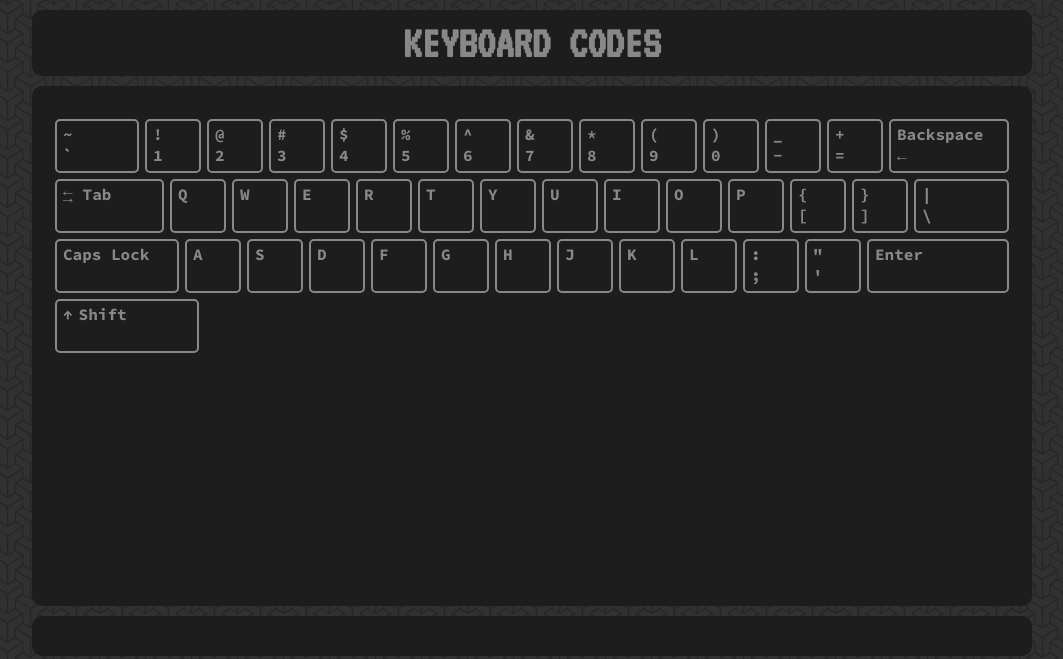
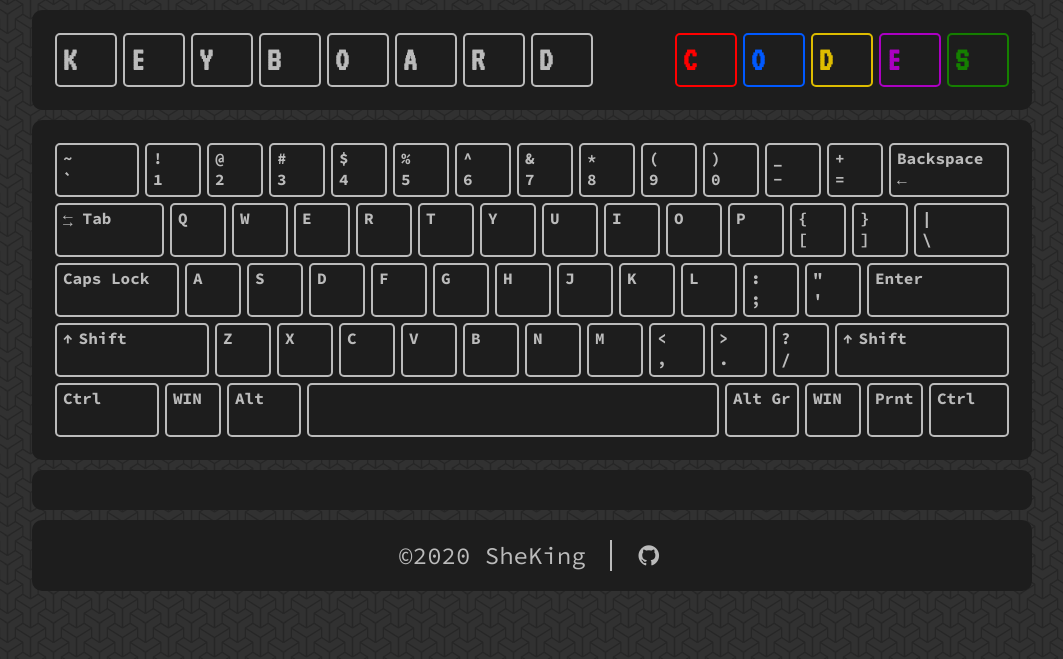
Before and after one commit to sheking666/keyboard-codes, a plain HTML site: page index.html in a window 1280 px wide. Shown: the whole page, without its empty margins (108-1171 px from the left). Drawn offline with Linux system fonts and the light colour scheme.

Commit message:
finish keyboard and footer layout

```diff
--- /dev/null
+++ b/css/fontello.css
@@ -0,0 +1,59 @@
+@font-face {
+  font-family: 'fontello';
+  src: url('../font/fontello.eot?72412939');
+  src: url('../font/fontello.eot?72412939#iefix') format('embedded-opentype'),
+       url('../font/fontello.woff2?72412939') format('woff2'),
+       url('../font/fontello.woff?72412939') format('woff'),
+       url('../font/fontello.ttf?72412939') format('truetype'),
+       url('../font/fontello.svg?72412939#fontello') format('svg');
+  font-weight: normal;
+  font-style: normal;
+}
+/* Chrome hack: SVG is rendered more smooth in Windozze. 100% magic, uncomment if you need it. */
+/* Note, that will break hinting! In other OS-es font will be not as sharp as it could be */
+/*
+@media screen and (-webkit-min-device-pixel-ratio:0) {
+  @font-face {
+    font-family: 'fontello';
+    src: url('../font/fontello.svg?72412939#fontello') format('svg');
+  }
+}
+*/
+
+ [class^="icon-"]:before, [class*=" icon-"]:before {
+  font-family: "fontello";
+  font-style: normal;
+  font-weight: normal;
+  speak: never;
+
+  display: inline-block;
+  text-decoration: inherit;
+  width: 1em;
+  margin-right: .2em;
+  text-align: center;
+  /* opacity: .8; */
+
+  /* For safety - reset parent styles, that can break glyph codes*/
+  font-variant: normal;
+  text-transform: none;
+
+  /* fix buttons height, for twitter bootstrap */
+  line-height: 1em;
+
+  /* Animation center compensation - margins should be symmetric */
+  /* remove if not needed */
+  margin-left: .2em;
+
+  /* you can be more comfortable with increased icons size */
+  /* font-size: 120%; */
+
+  /* Font smoothing. That was taken from TWBS */
+  -webkit-font-smoothing: antialiased;
+  -moz-osx-font-smoothing: grayscale;
+
+  /* Uncomment for 3D effect */
+  /* text-shadow: 1px 1px 1px rgba(127, 127, 127, 0.3); */
+}
+
+.icon-github-circled:before { content: '\f09b'; } /* '' */
+.icon-windows:before { content: '\f17a'; } /* '' */
--- a/style.css
+++ b/css/style.css
@@ -4,17 +4,33 @@
 body {
     background-color: #252525;
     background-image: url(/img/escheresque_ste.png);
-    color: #888888;
+    color: #bbbbbb;
     font-family: 'Source Code Pro', monospace;
     font-size: 16px;
+}
+
+a:link {
+    color: #bbbbbb;
+}
+
+a:visited {
+    color: #bbbbbb;
+}
+
+a:hover {
+    color: #ffffff;
+}
+
+.clearfix {
+    clear: both;
 }
 
 .container {
     width: 1000px;
     display: block;
     background-color: #1d1d1d;
-    padding-top: 10px;
-    padding-bottom: 10px;
+    padding-top: 20px;
+    padding-bottom: 20px;
     margin-top: 10px;
     margin-bottom: 10px;
     margin-left: auto;
@@ -23,26 +39,24 @@ body {
 }
 
 .header {
+    padding-top: 20px;
+    padding-bottom: 20px;
+    font-size: 34px;
+    font-family: 'VT323', monospace;
+}
+
+.title {
+    margin-left: 20px;
+}
+
+.keyboard {
     height: auto;
     /* unnecessary */
 }
 
-.header>h1 {
-    font-size: 46px;
-    font-family: 'VT323', monospace;
-    padding: 0;
-    margin: 0;
-    text-align: center;
-    text-transform: uppercase;
-}
-
-.keyboard {
-    height: 500px;
-    /* unnecessary */
-}
-
 .keyboard-keys {
-    margin: 20px;
+    margin-left: 20px;
+    margin-right: 20px;
 }
 
 .btn {
@@ -52,7 +66,7 @@ body {
     padding: 0;
     border-style: solid;
     border-width: 2px;
-    border-color: #888888;
+    border-color: #bbbbbb;
     border-radius: 5px;
     display: block;
     float: left;
@@ -63,6 +77,41 @@ body {
     line-height: 1.3;
     margin-top: 3px;
     margin-left: 6px;
+}
+
+.title>.btn {
+    width: 58px;
+}
+
+.btn-red {
+    border-color: #ff0000;
+    color: #ff0000;
+}
+
+.btn-green {
+    border-color: #158000;
+    color: #158000;
+}
+
+.btn-yellow {
+    border-color: #ddbc00;
+    color: #ddbc00;
+}
+
+.btn-purple {
+    border-color: #ab00c2;
+    color: #ab00c2;
+}
+
+.btn-blue {
+    border-color: #0059ff;
+    color: #0059ff;
+}
+
+.btn-empty {
+    border-style: none;
+    margin-left: 9px;
+    margin-right: 9px;
 }
 
 .btn-backtick {
@@ -103,8 +152,8 @@ body {
     width: 138px;
 }
 
-.btn-shift {
-    width: 140px;
+.btn-lshift {
+    width: 150px;
 }
 
 .shift-arrow {
@@ -119,7 +168,44 @@ body {
     float: left;
 }
 
+.btn-rshift {
+    width: 170px;
+}
+
+.btn-lctrl {
+    width: 100px;
+}
+
+.btn-alt {
+    width: 70px;
+}
+
+.btn-space {
+    width: 408px;
+}
+
+.btn-rctrl {
+    width: 76px;
+}
+
+.codes {
+
+}
+
 .footer {
-    height: 20px;
-    /* unnecessary */
+    margin: auto;
+    text-align: center;
+    font-size: 24px;
 }
+
+.footer-text {
+    display: inline-block;
+}
+
+.footer-socials {
+    border-left-style: solid;
+    border-width: 2px;
+    margin-left: 10px;
+    padding-left: 20px;
+    display: inline-block;
+}
--- a/index.html
+++ b/index.html
@@ -9,14 +9,58 @@
     <meta name="description" content="Keyboard Codes">
     <meta name="author" content="SheKing">
 
-    <link rel="stylesheet" href="style.css">
+    <link rel="stylesheet" href="css/style.css">
+    <link rel="stylesheet" href="css/fontello.css">
 
 </head>
 
 <body>
-    <div class="container header">
-        <h1>Keyboard Codes</h1>
+    <header class="container header">
+        <div class="title">
+            <div class="btn">
+                <p>K</p>
             </div>
+            <div class="btn">
+                <p>E</p>
+            </div>
+            <div class="btn">
+                <p>Y</p>
+            </div>
+            <div class="btn">
+                <p>B</p>
+            </div>
+            <div class="btn">
+                <p>O</p>
+            </div>
+            <div class="btn">
+                <p>A</p>
+            </div>
+            <div class="btn">
+                <p>R</p>
+            </div>
+            <div class="btn">
+                <p>D</p>
+            </div>
+            <div class="btn btn-empty"></div>
+            <div class="btn btn-red">
+                <p>C</p>
+            </div>
+            <div class="btn btn-blue">
+                <p>O</p>
+            </div>
+            <div class="btn btn-yellow">
+                <p>D</p>
+            </div>
+            <div class="btn btn-purple">
+                <p>E</p>
+            </div>
+            <div class="btn btn-green">
+                <p>S</p>
+            </div>
+            <div class="clearfix"></div>
+        </div>
+    </header>
+    <main>
         <div class="container keyboard">
             <div class="keyboard-keys">
 
@@ -158,7 +202,47 @@
                 <!-- END 2nd LETTERS ROW -->
 
                 <!-- 3rd LETTERS ROW -->
-            <div class="btn btn-shift">
+                <div class="btn btn-lshift">
+                    <div class="shift-arrow">
+                        <p>&uarr;</p>
+                    </div>
+                    <div class="shift-name">
+                        <p>Shift</p>
+                    </div>
+                </div>
+                <div class="btn">
+                    <p>Z</p>
+                </div>
+                <div class="btn">
+                    <p>X</p>
+                </div>
+                <div class="btn">
+                    <p>C</p>
+                </div>
+                <div class="btn">
+                    <p>V</p>
+                </div>
+                <div class="btn">
+                    <p>B</p>
+                </div>
+                <div class="btn">
+                    <p>N</p>
+                </div>
+                <div class="btn">
+                    <p>M</p>
+                </div>
+                <div class="btn">
+                    <p>
+                        <<br>,
+                    </p>
+                </div>
+                <div class="btn">
+                    <p>><br>.</p>
+                </div>
+                <div class="btn">
+                    <p>?<br>/</p>
+                </div>
+                <div class="btn btn-rshift">
                     <div class="shift-arrow">
                         <p>&uarr;</p>
                     </div>
@@ -167,13 +251,50 @@
                     </div>
                 </div>
                 <!-- END 3rd LETTERS ROW -->
+
+                <!-- LOWEST BUTTONS ROW -->
+                <div class="btn btn-lctrl">
+                    <p>Ctrl</p>
+                </div>
+                <div class="btn">
+                    <p>WIN</p>
+                </div>
+                <div class="btn btn-alt">
+                    <p>Alt</p>
+                </div>
+                <div class="btn btn-space"></div>
+                <div class="btn btn-alt">
+                    <p>Alt Gr</p>
+                </div>
+                <div class="btn">
+                    <p>WIN</p>
+                </div>
+                <div class="btn">
+                    <p>Prnt</p>
+                </div>
+                <div class="btn btn-rctrl">
+                    <p>Ctrl</p>
+                </div>
+                <!-- END LOWEST BUTTONS ROW -->
+
+                <div class="clearfix"></div>
             </div>
         </div>
-
-    <div class="container footer">
+        <div class="container codes">
 
         </div>
-    <script src="script.js"></script>
+    </main>
+
+    <footer class="container footer">
+        <div class="footer-text">
+            &copy;2020 SheKing
+        </div>
+        <div class="footer-socials">
+            <a href="https://github.com/sheking94"><i class="icon-github-circled"></i></a>
+        </div>
+        <div class="clearfix"></div>
+    </footer>
+    <script src="js/script.js"></script>
 </body>
 
 </html>
```
Also changed, not shown: font/fontello.ttf (added), font/fontello.woff (added), font/fontello.woff2 (added), js/script.js (renamed from script.js), 2 other files. Lines whose indentation alone changed are shown as unchanged.
